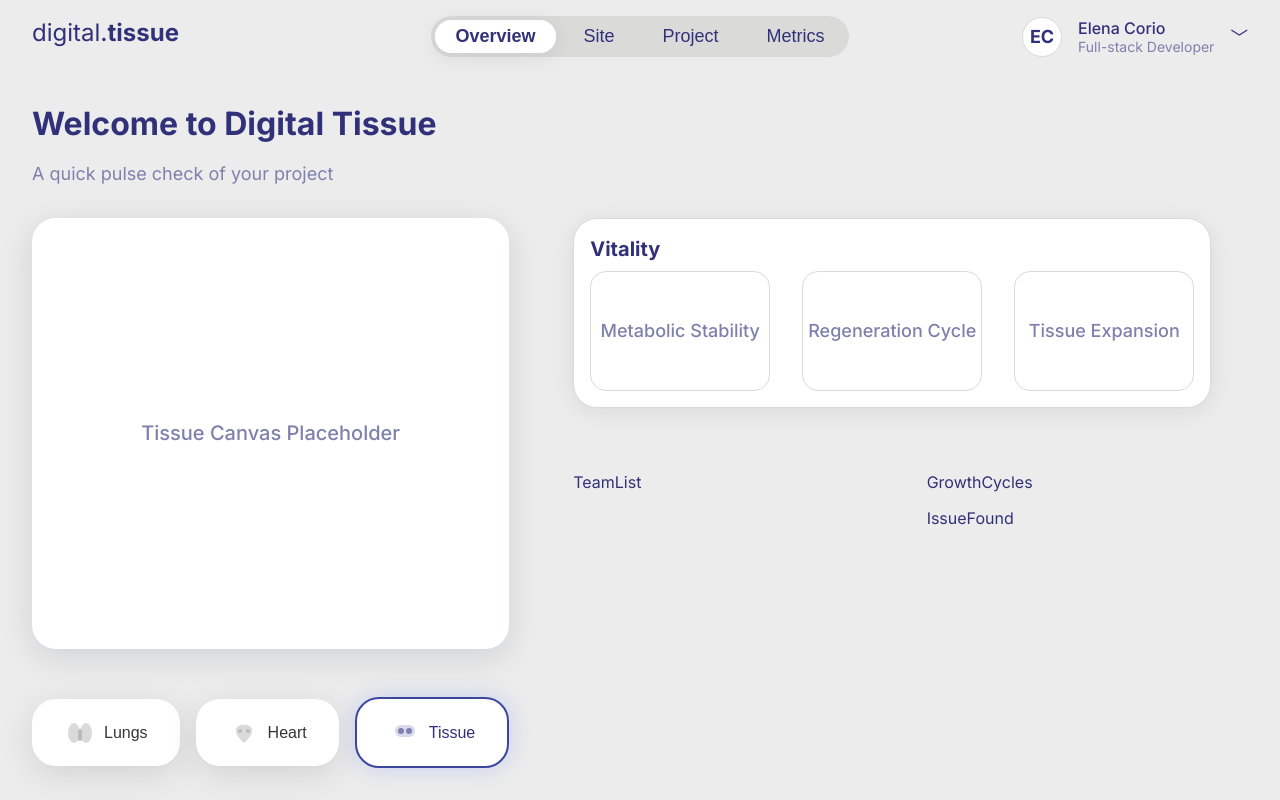
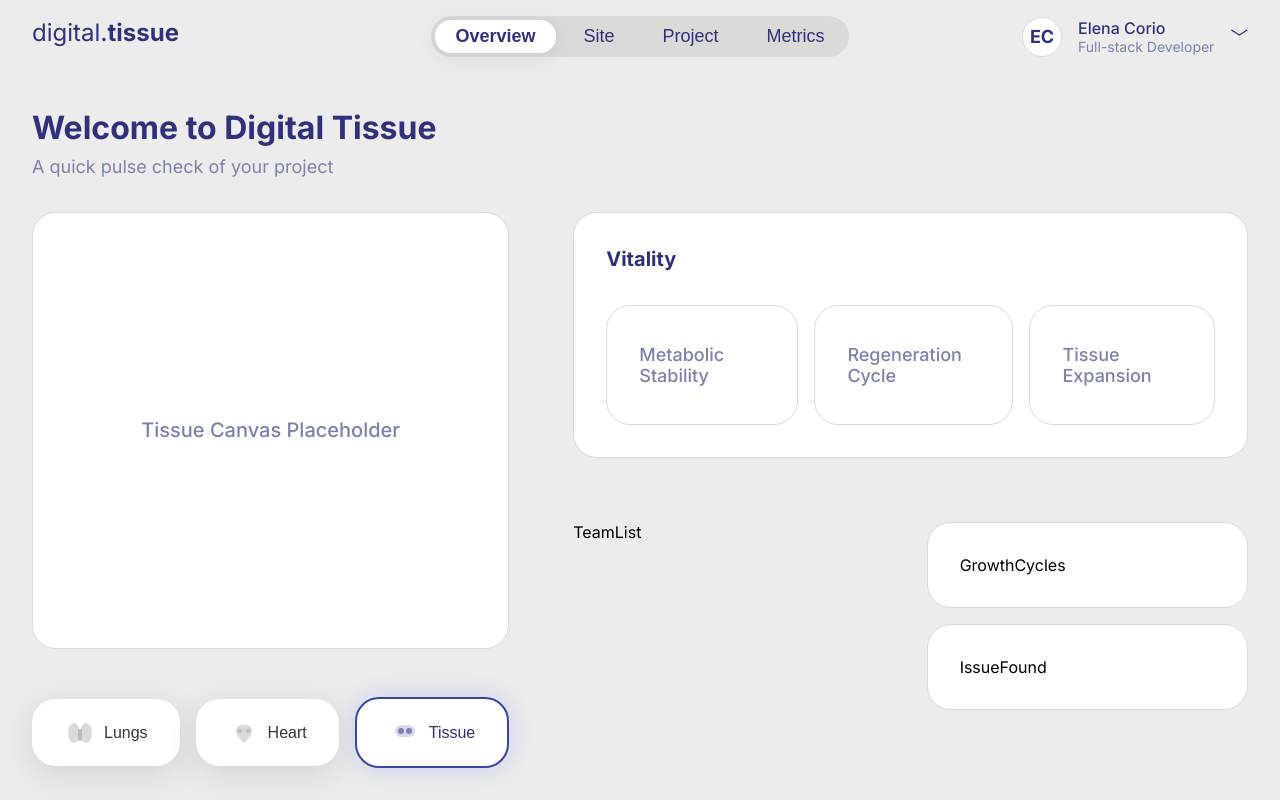
Before and after one commit to elena-corio/digital-tissue-dashboard, a Vue app in the folder frontend/: page / in a window 1280 px wide. Built offline with nearby package versions, Linux system fonts and the light colour scheme.

Commit message:
Use reusable components and global styles

```diff
--- a/frontend/src/App.vue
+++ b/frontend/src/App.vue
@@ -1,5 +1,5 @@
-
 <script setup>
+import './main.css'
 import DashboardView from './views/DashboardView.vue'
 </script>
 
--- a/frontend/src/components/GrowthCycles.vue
+++ b/frontend/src/components/GrowthCycles.vue
@@ -1,5 +1,5 @@
 <template>
-  <div class="growth-cycles">GrowthCycles</div>
+  <div class="card growth-cycles">GrowthCycles</div>
 </template>
 <script setup>
 </script>
--- a/frontend/src/components/HeaderBar.vue
+++ b/frontend/src/components/HeaderBar.vue
@@ -1,5 +1,5 @@
 <template>
-  <header class="header-bar">
+  <header class="header-bar dashboard-header">
     <div class="header-left">
       <h3 class="header-title h3">
         <span class="digital">digital</span>.<span class="tissue">tissue</span>
--- a/frontend/src/components/IssueFound.vue
+++ b/frontend/src/components/IssueFound.vue
@@ -1,5 +1,5 @@
 <template>
-  <div class="issue-found">IssueFound</div>
+  <div class="card issue-found">IssueFound</div>
 </template>
 <script setup>
 </script>
--- a/frontend/src/components/VitalityCard.vue
+++ b/frontend/src/components/VitalityCard.vue
@@ -1,10 +1,10 @@
 <template>
-  <div class="vitality-card-parent">
-    <h4 class="card-title">{{ uitext.VITALITY.sectionTitle }}</h4>
+  <div class="card vitality-card-parent">
+    <div class="card-title">{{ uitext.VITALITY.sectionTitle }}</div>
     <div class="vitality-children-wrapper">
-    <div class="vitality-card-child" v-for="card in cards" :key="card">
-      <span class="vitality-label">{{ card }}</span>
-    </div>
+      <div class="card vitality-card-child" v-for="card in cards" :key="card">
+        <span class="vitality-label">{{ card }}</span>
+      </div>
     </div>
   </div>
 </template>
@@ -21,32 +21,20 @@ import * as uitext from '../uitext.js'
 <style scoped>
 .vitality-card-parent {
   display: flex;
-  background: white;
-  border: 1.5px solid var(--grey-100);
-  border-radius: var(--radius-lg);
-  padding: var(--space-md);
-  box-shadow: var(--shadow-soft);
+  flex-direction: column;
   justify-content: center;
-  flex-direction: column;
 }
 .vitality-children-wrapper {
   display: flex;
   flex-direction: row;
-  gap: var(--space-lg);
+  gap: var(--space-md);
 }
 .vitality-card-child {
   min-width: 180px;
   min-height: 120px;
-  background:  white;
-  border: 1.5px solid var(--grey-100);
-  border-radius: var(--radius-md);
   display: flex;
   align-items: center;
   justify-content: center;
-  transition: box-shadow 0.2s;
-}
-.vitality-card-child:hover {
-  box-shadow: var(--shadow-card);
 }
 .vitality-label {
   color: var(--navy-50);
--- /dev/null
+++ b/frontend/src/main.css
@@ -0,0 +1,40 @@
+/* Global CSS Reset and Dashboard Layout Styles */
+html, body {
+  height: 100%;
+  margin: 0;
+  padding: 0;
+  box-sizing: border-box;
+}
+
+#app {
+  height: 100vh;
+  display: flex;
+  flex-direction: column;
+}
+
+.flex-col {
+  display: flex;
+  flex-direction: column;
+}
+
+.flex-row {
+  display: flex;
+  flex-direction: row;
+}
+
+.flex-1 {
+  flex: 1 1 0%;
+  min-height: 0;
+}
+
+.flex-shrink-0 {
+  flex-shrink: 0;
+}
+
+.overflow-hidden {
+  overflow: hidden;
+}
+
+.overflow-auto {
+  overflow: auto;
+}
--- a/frontend/src/styles/style.css
+++ b/frontend/src/styles/style.css
@@ -71,8 +71,6 @@
 
 body {
   font-family: 'Inter', sans-serif;
-  background: var(--grey-50);
-  color: var(--navy-100);
   margin: 0;
   min-height: 100vh;
 }
@@ -87,8 +85,9 @@ h1, .h1 {
 h2, .h2 {
   font-size: var(--font-size-h2);
   font-weight: var(--font-weight-bold);
-  line-height: var(--line-height-tight);
-  margin: 0 0 var(--space-md) 0;
+  line-height: var(--line-height-normal);
+  margin: 0;
+  color: var(--navy-100);
 }
 h3, .h3 {
   font-size: var(--font-size-h3);
@@ -135,7 +134,8 @@ h6, .h6 {
   font-size: var(--font-size-h4);
   font-weight: var(--font-weight-bold);
   line-height: var(--line-height-normal);
-  margin: 0 0 var(--space-sm) 0;
+  margin: 0 0 var(--space-md) 0;
+  color: var(--navy-100);
 }
 
 /* Utility classes */
@@ -164,13 +164,15 @@ h6, .h6 {
 
 .card {
   background: var(--white, #fff);
+  border: 1px solid var(--grey-100);
   border-radius: var(--radius-lg);
-  box-shadow: var(--shadow-card);
   padding: var(--space-lg);
   transition: box-shadow 0.2s;
+  gap: var(--space-md);
 }
+
 .card:hover {
-  box-shadow: 0 12px 40px 0 rgba(10, 26, 47, 0.16);
+   box-shadow: var(--shadow-card);
 }
 
 
```
